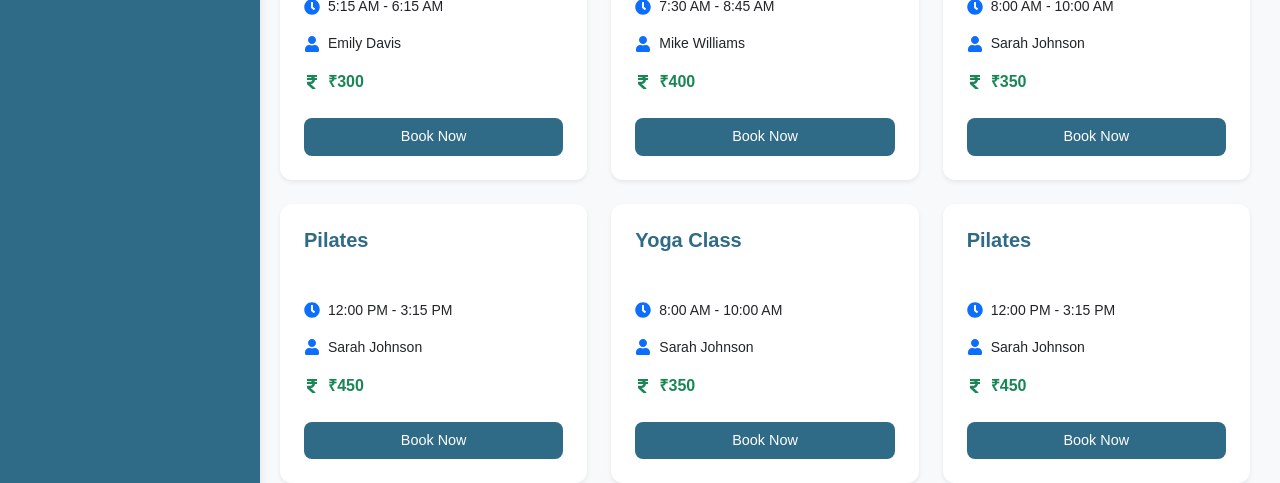
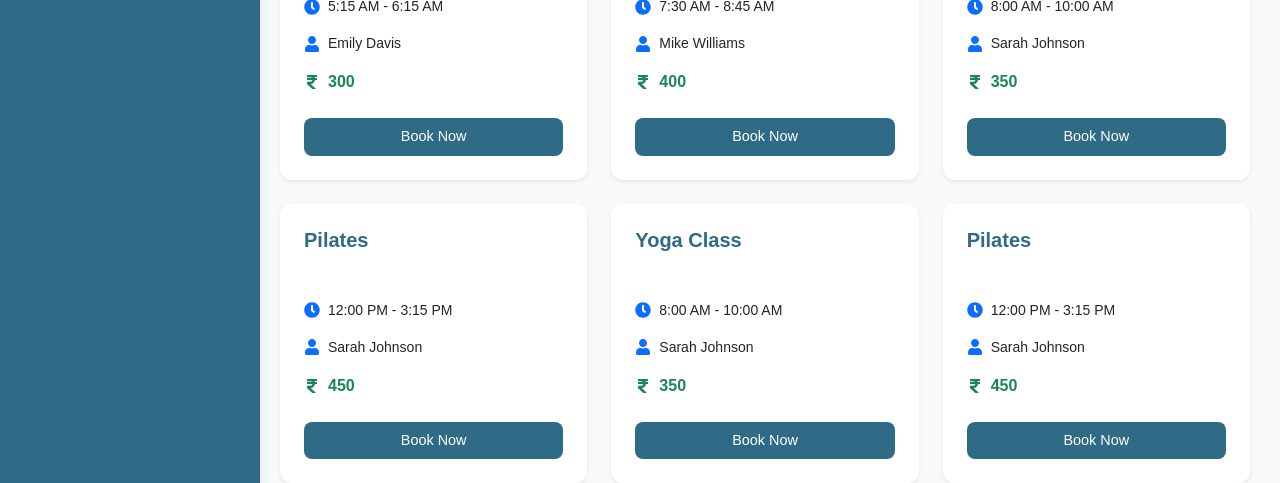
Before and after one commit to shrikantsullere/gym-frontend, a React (Vite) app: page /member/classschedule in a window 1280 px wide. Shown: the part 307-790 px from the top of the page. Built offline with nearby package versions, Linux system fonts and the light colour scheme.

Commit message:
update ui

```diff
--- a/src/Dashboard/Member/ClassSchedule.jsx
+++ b/src/Dashboard/Member/ClassSchedule.jsx
@@ -141,7 +141,7 @@ const ClassSchedule = () => {
                   </div>
                   <div className="d-flex align-items-center mb-3">
                     <FaRupeeSign size={16} className="me-2 text-success" />
-                    <strong className="text-success">{formatPrice(cls.price)}</strong>
+                    <strong className="text-success">{(cls.price)}</strong>
                   </div>
 
                   <div className="mt-4">
```
